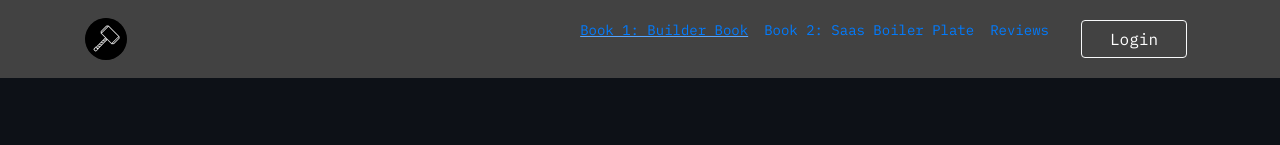
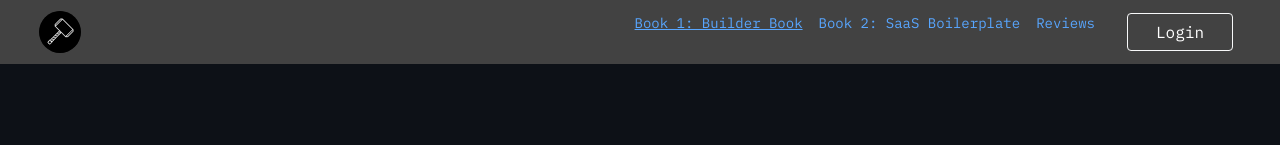
Before and after one commit to muhammadqasimashraf/formbook, a React (Create React App) app: page / in a window 1280 px wide. Shown: the top 145 px of the page. Built offline with nearby package versions, Linux system fonts and the light colour scheme.

Commit message:
navbarFixed

```diff
--- a/src/App.css
+++ b/src/App.css
@@ -1,41 +1,3 @@
-.App {
-  /* text-align: center; */
-}
-
-.App-logo {
-  height: 40vmin;
-  pointer-events: none;
-}
-
-@media (prefers-reduced-motion: no-preference) {
-  .App-logo {
-    animation: App-logo-spin infinite 20s linear;
-  }
-}
-
-.App-header {
-  background-color: #282c34;
-  min-height: 100vh;
-  display: flex;
-  flex-direction: column;
-  align-items: center;
-  justify-content: center;
-  font-size: calc(10px + 2vmin);
-  color: white;
-}
-
-.App-link {
-  color: #61dafb;
-}
-
-@keyframes App-logo-spin {
-  from {
-    transform: rotate(0deg);
-  }
-  to {
-    transform: rotate(360deg);
-  }
-}
 body {
   font-family: "IBM Plex Mono", monospace !important;
   background-color: #0d1117 !important;
--- a/src/components/Navbar/Navigation.css
+++ b/src/components/Navbar/Navigation.css
@@ -2,6 +2,12 @@
   text-decoration: underline;
   text-decoration-color: #58a6ff;
 }
+.navlink,
+.navlink:hover {
+  color: #58a6ff;
+}
 .navbar {
   background-color: #424242;
+  height: 64px;
+  padding: 24px !important;
 }
--- a/src/components/Navbar/Navigation.jsx
+++ b/src/components/Navbar/Navigation.jsx
@@ -13,7 +13,7 @@
 function Navigation() {
   return (
     <Navbar expand="lg" className="navbar">
-      <Container>
+      <Container fluid>
         <Navbar.Brand as={Link} to="/">
           <img className="navbar-brand" src={logo} alt="logo" />
         </Navbar.Brand>
@@ -21,7 +21,7 @@
         <Navbar.Collapse id="navbar-nav">
           <Nav className="ml-auto">
             <Nav.Link as={NavLink} to="/" exact>
-              <a href="#" className="navlink">
+              <a href="#" className="navlink mb-2">
                 Book 1: Builder Book
               </a>
             </Nav.Link>
@@ -30,19 +30,19 @@
               to="/saasboilerplate"
               activeClassName="active"
             >
-              <a href="#" className="navlink">
-                Book 2: Saas Boiler Plate
+              <a href="#" className="navlink mb-2">
+                Book 2: SaaS Boilerplate
               </a>
             </Nav.Link>
             <Nav.Link as={NavLink} to="/reviews" activeClassName="active">
-              <a href="#" className="navlink">
+              <a href="#" className="navlink mb-2">
                 Reviews
               </a>
             </Nav.Link>
             <Nav.Link as={Link} to="/reviews">
               <button
                 type="button"
-                className="navlink border-light text-white btn shadow-none ml-3"
+                className="navlink border-light text-white btn shadow-none ml-3 navBtn"
               >
                 <span className="p-3">Login</span>
               </button>
```
